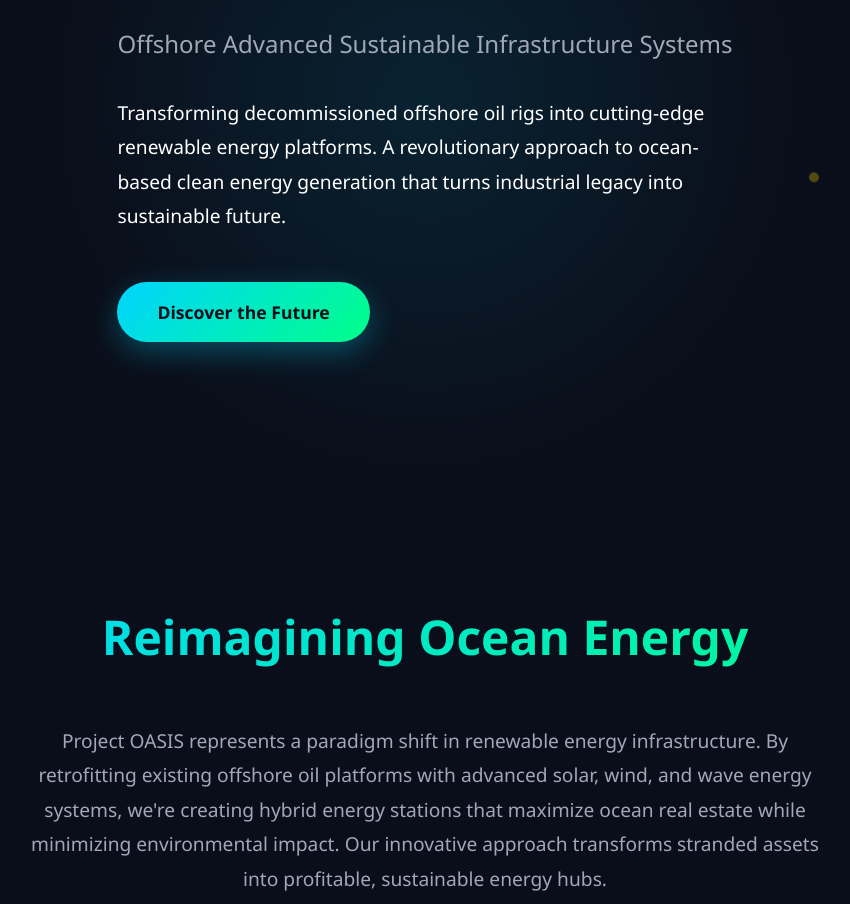
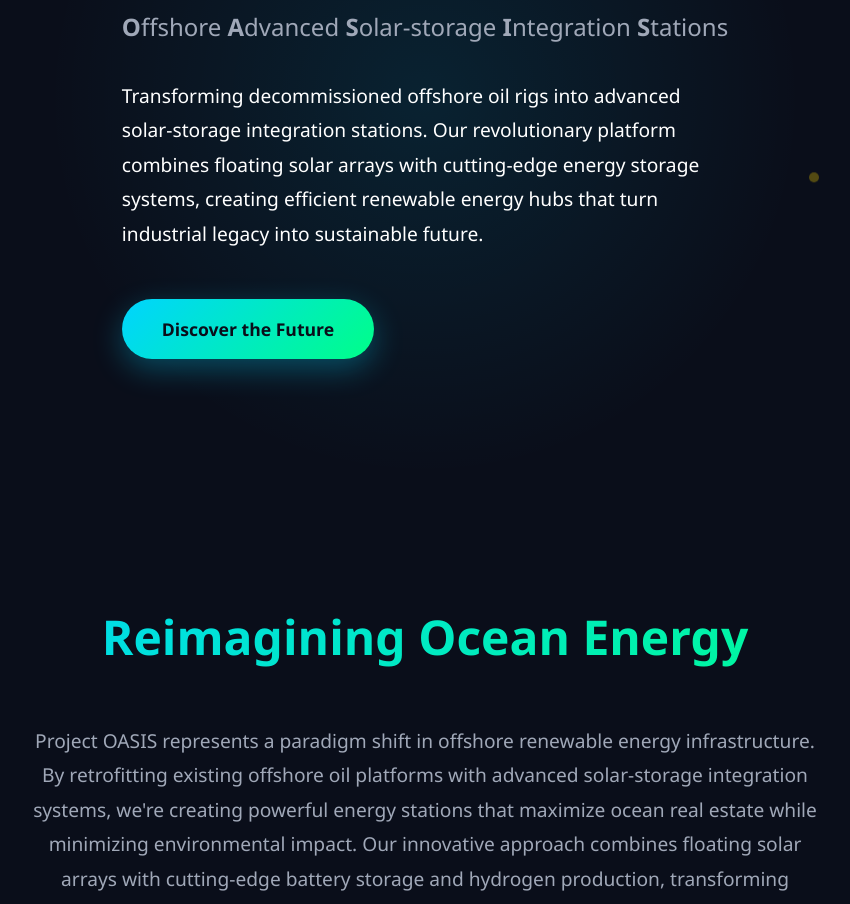
Before and after one commit to a1sayed/epa-demo-website, a plain HTML site: page index.html in a window 1280 px wide. Shown: the part 301-1205 px from the top of the page, without its empty margins (215-1065 px from the left). Drawn offline with Linux system fonts and the light colour scheme.

Commit message:
Update index.html

```diff
--- a/index.html
+++ b/index.html
@@ -466,10 +466,10 @@
         <div class="container">
             <div class="hero-content">
                 <h1>OASIS</h1>
-                <div class="hero-subtitle">Offshore Advanced Sustainable Infrastructure Systems</div>
+                <div class="hero-subtitle"><strong>O</strong>ffshore <strong>A</strong>dvanced <strong>S</strong>olar-storage <strong>I</strong>ntegration <strong>S</strong>tations</div>
                 <p class="hero-description">
-                    Transforming decommissioned offshore oil rigs into cutting-edge renewable energy platforms.
-                    A revolutionary approach to ocean-based clean energy generation that turns industrial legacy into sustainable future.
+                    Transforming decommissioned offshore oil rigs into advanced solar-storage integration stations.
+                    Our revolutionary platform combines floating solar arrays with cutting-edge energy storage systems, creating efficient renewable energy hubs that turn industrial legacy into sustainable future.
                 </p>
                 <a href="#about" class="cta-button">Discover the Future</a>
             </div>
@@ -486,7 +486,7 @@
         <div class="container">
             <h2 class="section-title">Reimagining Ocean Energy</h2>
             <p class="section-content">
-                Project OASIS represents a paradigm shift in renewable energy infrastructure. By retrofitting existing offshore oil platforms with advanced solar, wind, and wave energy systems, we're creating hybrid energy stations that maximize ocean real estate while minimizing environmental impact. Our innovative approach transforms stranded assets into profitable, sustainable energy hubs.
+                Project OASIS represents a paradigm shift in offshore renewable energy infrastructure. By retrofitting existing offshore oil platforms with advanced solar-storage integration systems, we're creating powerful energy stations that maximize ocean real estate while minimizing environmental impact. Our innovative approach combines floating solar arrays with cutting-edge battery storage and hydrogen production, transforming stranded assets into highly profitable, efficient energy hubs that can also integrate wind and wave technologies.
             </p>
 
             <div class="stats-section">
```
